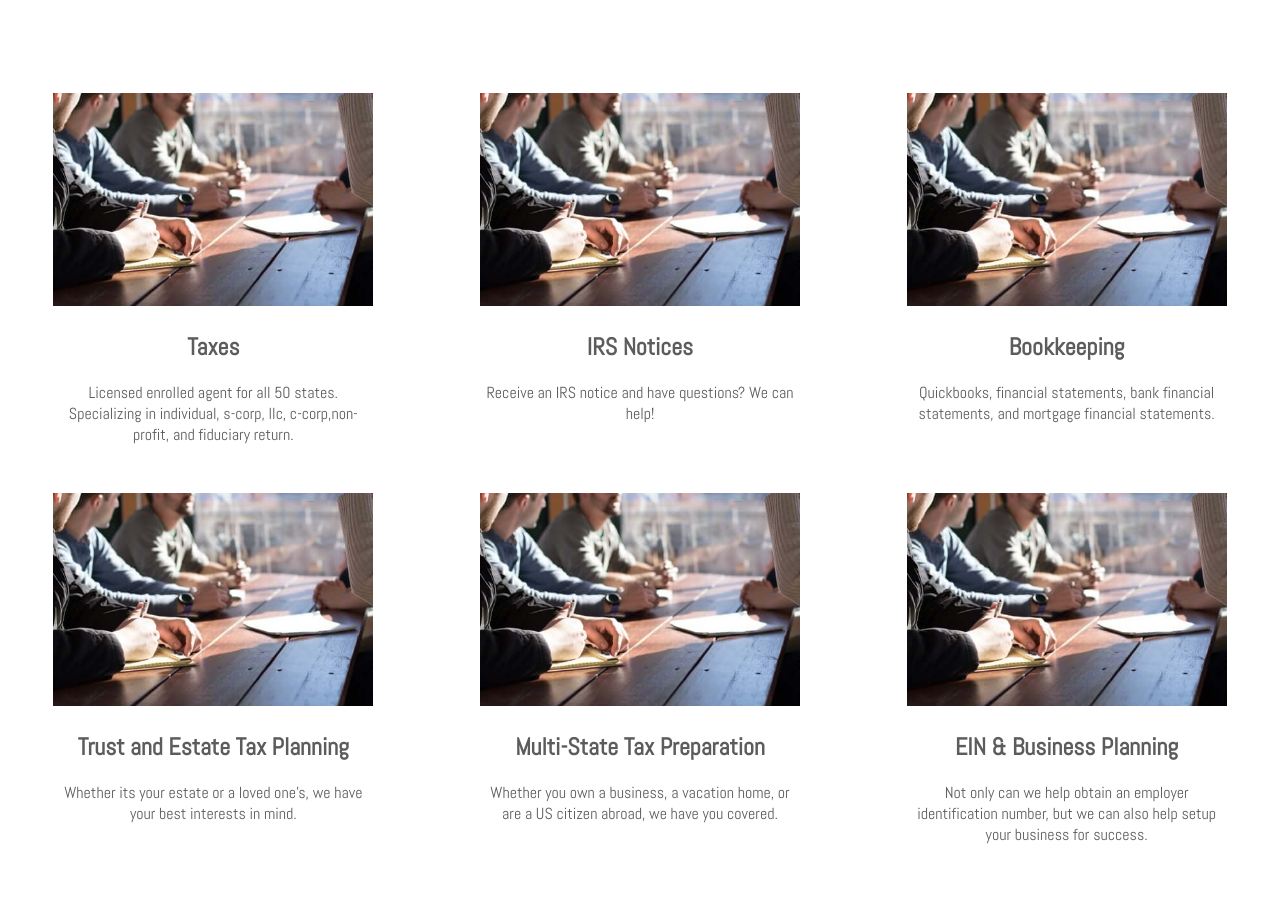
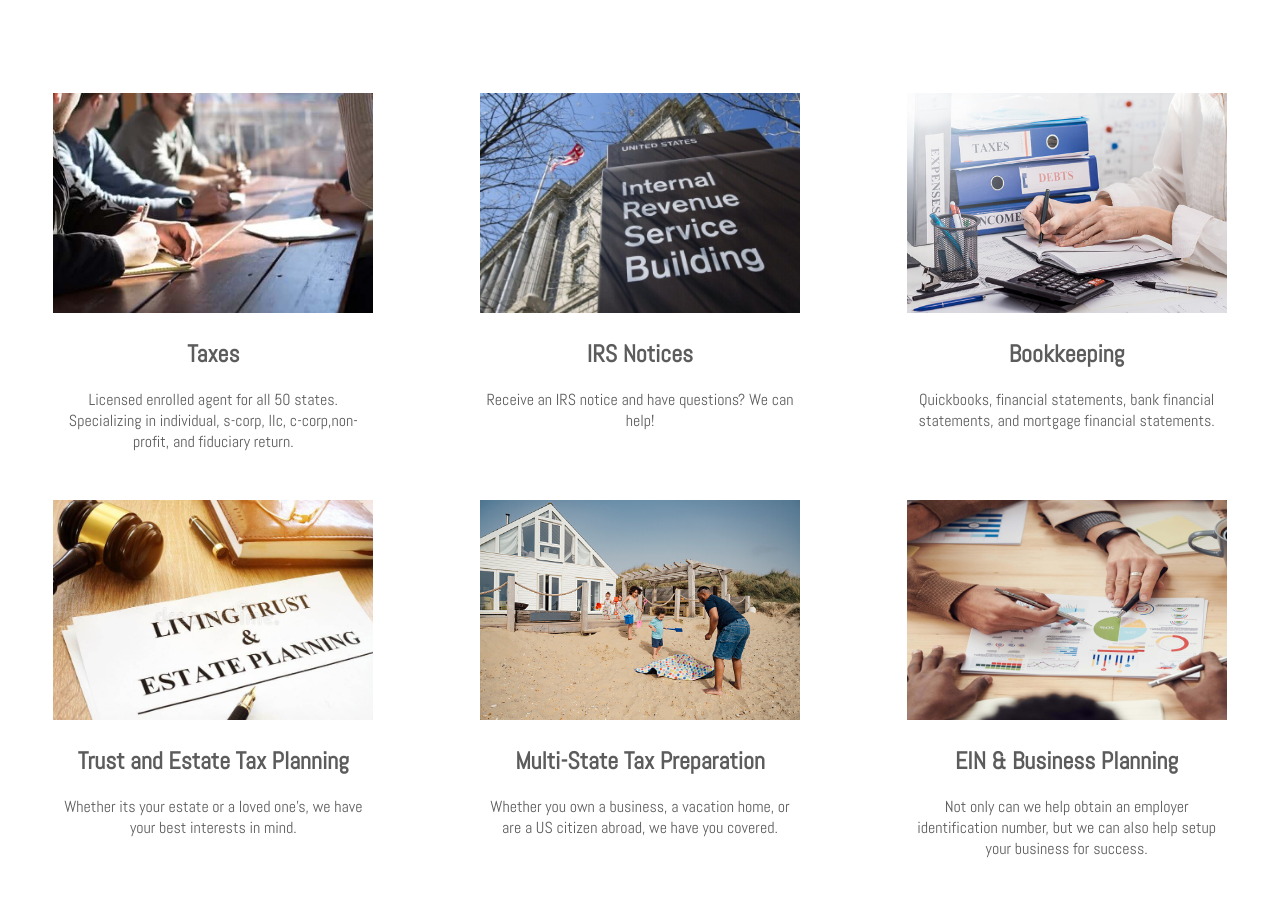
Before and after one commit to Jon-k-1232/KimmelAndAssociates, a Gatsby site: page /home in a window 1280 px wide. Shown: the part 1052-1949 px from the top of the page. Built offline with nearby package versions, Linux system fonts and the light colour scheme; Gatsby itself is replaced by a stand-in of ours.

Commit message:
photos added

```diff
--- a/src/components/serviceItem/serviceItem.css
+++ b/src/components/serviceItem/serviceItem.css
@@ -1,9 +1,10 @@
-#serviceItemImage,
-.serviceContainer {
+#serviceItemImage {
   width: 20em;
+  height: 220px;
 }
 
 .serviceContainer {
+  width: 20em;
   padding: 1em;
 }
 
--- a/src/pages/home.js
+++ b/src/pages/home.js
@@ -4,6 +4,11 @@ import Footer from "../components/footer/footer.js"
 import Header from "../components/header/header.js"
 import Seo from "../components/seo/seo"
 import mainHome from "../images/mainHome.jpg"
+import bookkeeping from "../images/bookkeeping.jpeg"
+import business from "../images/business.jpeg"
+import irs from "../images/irs.jpeg"
+import multi_state from "../images/multi_state.jpeg"
+import trust from "../images/trust.jpeg"
 import table from "../images/table.jpg"
 import TopView from "../components/topView/topView"
 import ServiceItem from "../components/serviceItem/serviceItem"
@@ -56,39 +61,40 @@ const serviceItems = [
     link: "/about",
   },
   {
-    image: table,
-    imageAlt: "Planning outcomes together.",
+    image: irs,
+    imageAlt: "A picture of the IRS building with words IRS on building.",
     label: "IRS Notices",
     labelDetail: "Receive an IRS notice and have questions? We can help!",
     link: "/about",
   },
   {
-    image: table,
-    imageAlt: "Planning outcomes together.",
+    image: bookkeeping,
+    imageAlt: "A stack of binders containing invoices, and receipts.",
     label: "Bookkeeping",
     labelDetail:
       "Quickbooks, financial statements, bank financial statements, and mortgage financial statements.",
     link: "/about",
   },
   {
-    image: table,
-    imageAlt: "Planning outcomes together.",
+    image: trust,
+    imageAlt: "A piece of paper with trust written on it.",
     label: "Trust and Estate Tax Planning",
     labelDetail:
       "Whether its your estate or a loved one's, we have your best interests in mind.",
     link: "/about",
   },
   {
-    image: table,
-    imageAlt: "Planning outcomes together.",
+    image: multi_state,
+    imageAlt: "A family at a travel destination.",
     label: "Multi-State Tax Preparation",
     labelDetail:
       "Whether you own a business, a vacation home, or are a US citizen abroad, we have you covered.",
     link: "/about",
   },
   {
-    image: table,
-    imageAlt: "Planning outcomes together.",
+    image: business,
+    imageAlt:
+      "A piece of paper with a pie chart and people around it planning.",
     label: "EIN & Business Planning",
     labelDetail:
       "Not only can we help obtain an employer identification number, but we can also help setup your business for success.",
```
Also changed, not shown: src/images/bookkeeping.jpeg (added), src/images/business.jpeg (added), src/images/irs.jpeg (added), src/images/multi_state.jpeg (added), src/images/trust.jpeg (added).
